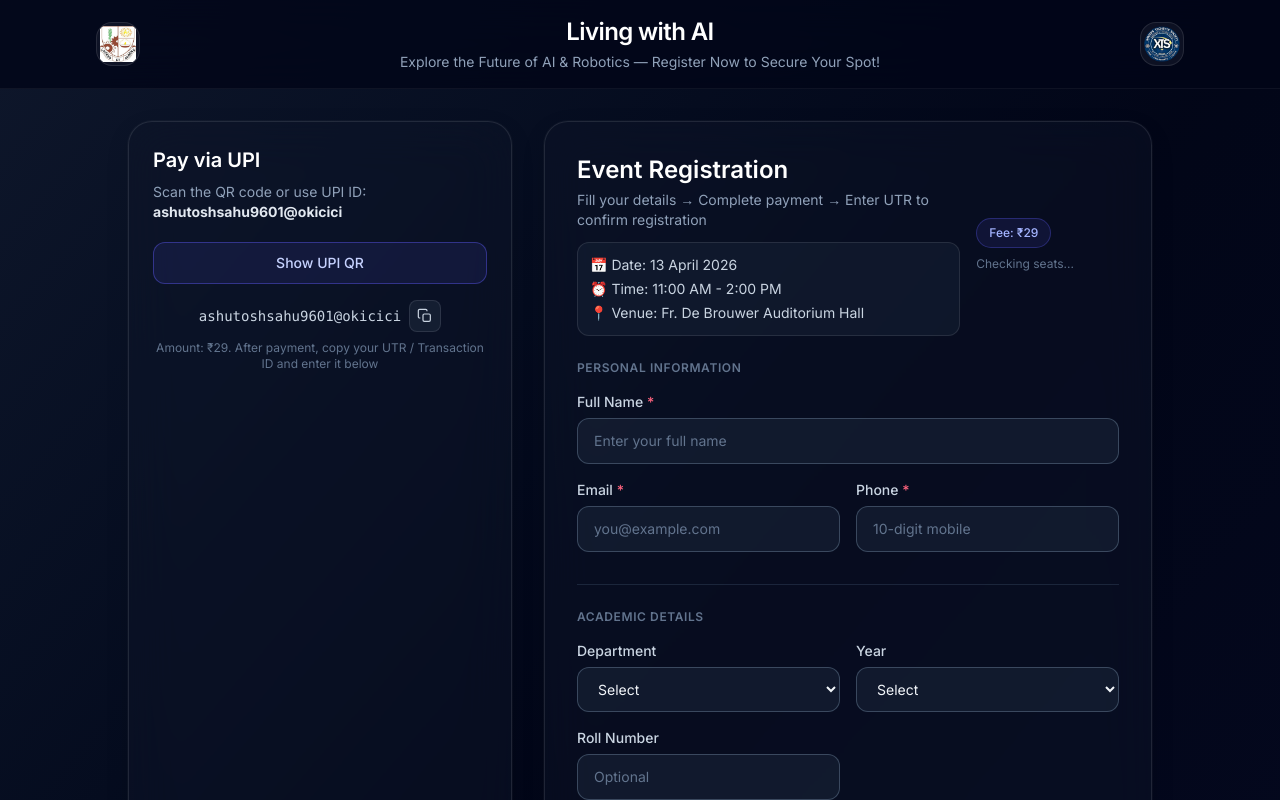
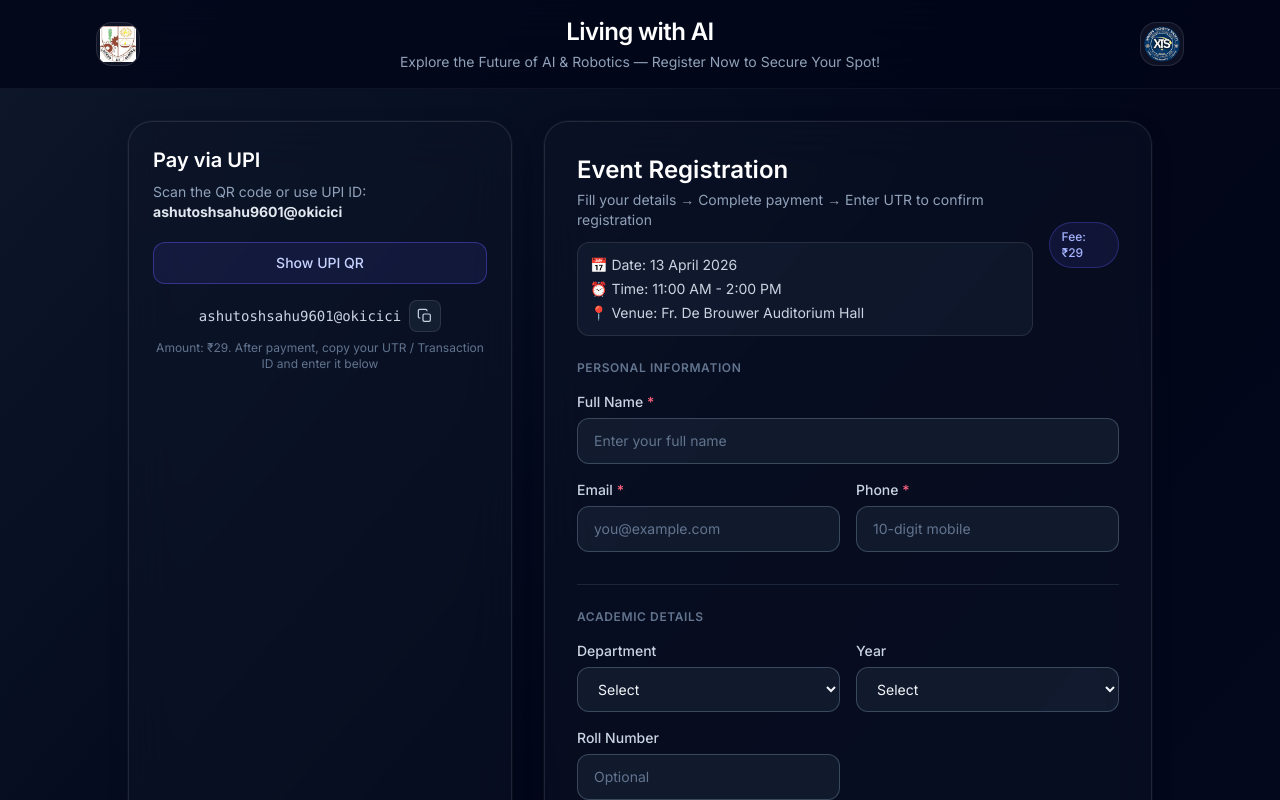
Before and after one commit to AshutoshCoder2024/EntryEase, a Next.js app: page / in a window 1280 px wide. Shown: the top 800 px of the page. Built offline with nearby package versions, Linux system fonts and the light colour scheme; no server answers.

Commit message:
Remove commented-out seats label from Home page; streamline code for better readability.

```diff
--- a/app/page.tsx
+++ b/app/page.tsx
@@ -270,7 +270,7 @@ export default function Home() {
                 <span className="rounded-full border border-indigo-500/30 bg-indigo-500/10 px-3 py-1.5 text-xs font-medium text-indigo-300">
                   Fee: ₹{REGISTRATION_FEE}
                 </span>
-                <p className="text-xs text-slate-500">{seatsLabel}</p>
+                {/* <p className="text-xs text-slate-500">{seatsLabel}</p> */}
               </div>
             </div>
 
```
